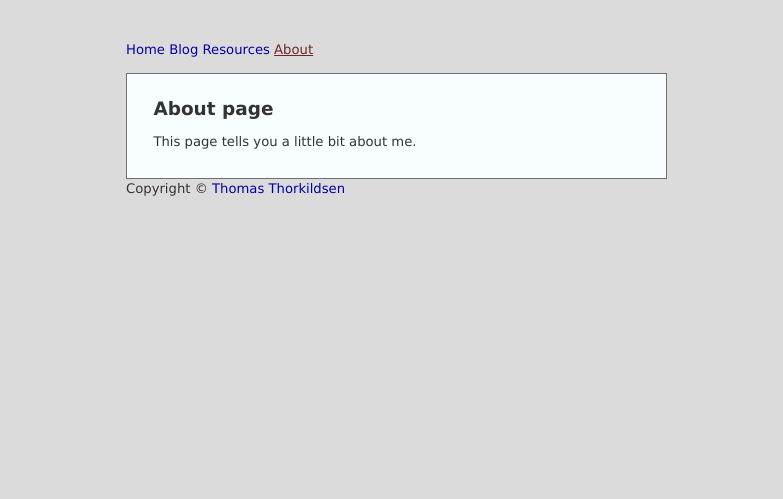
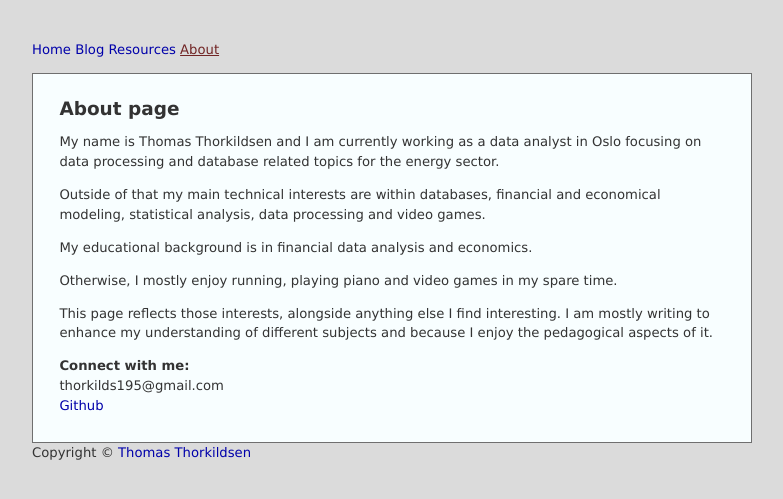
Before and after one commit to thorkilds195/thorkilds195.github.io, a Jekyll site: the page built from about.md, in a window 1280 px wide. Shown: the top 499 px of the page, without its empty margins (258-1041 px from the left). Built offline with Jekyll 4.4.1, drawn with Linux system fonts in a browser that asks for light colours.

Commit message:
Making more accessible from phones

```diff
--- a/_layouts/default.html
+++ b/_layouts/default.html
@@ -1,5 +1,6 @@
 <!doctype html>
 <html>
+<meta name="viewport" content="width=device-width, initial-scale=1.0">
 
 <head>
     <meta charset="utf-8">
--- a/_sass/main.scss
+++ b/_sass/main.scss
@@ -81,7 +81,8 @@
 	padding: 1em 2.5em;
 	margin: 2em auto 2em auto;
 	line-height: 1.5em;
-	width: 40%;
+	width: 70%;
+	max-width: 700px;
 }
 /*Page*/
 #page {
--- a/about.md
+++ b/about.md
@@ -4,4 +4,18 @@
 ---
 # About page
 
-This page tells you a little bit about me.
+My name is Thomas Thorkildsen and I am currently working as a data analyst in Oslo
+focusing on data processing and database related topics for the energy sector.
+
+Outside of that my main technical interests are within databases, financial and economical modeling, statistical analysis, data processing and video games.
+
+My educational background is in financial data analysis and economics.
+
+Otherwise, I mostly enjoy running, playing piano and video games in my spare time.
+
+This page reflects those interests, alongside anything else I find interesting.
+I am mostly writing to enhance my understanding of different subjects and because I enjoy the pedagogical aspects of it.
+
+<b>Connect with me:</b>
+thorkilds195@gmail.com
+[Github](https://github.com/thorkilds195)
```
Also changed, not shown: index.html (+7 -2 lines).
